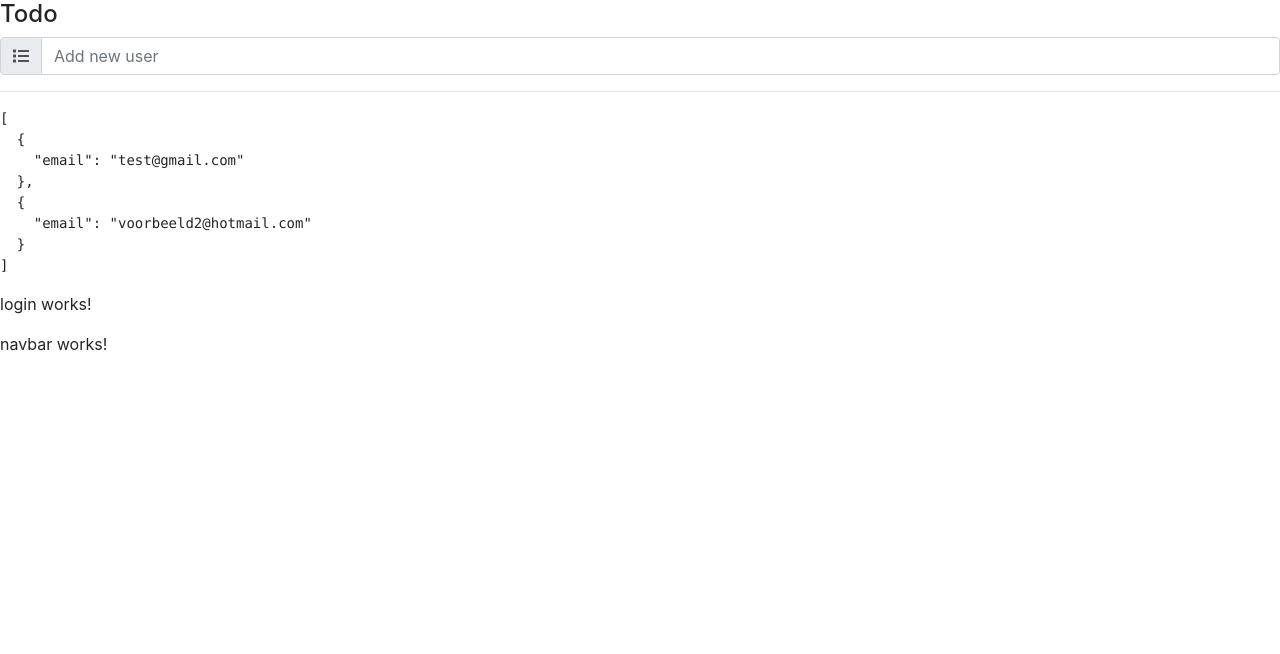
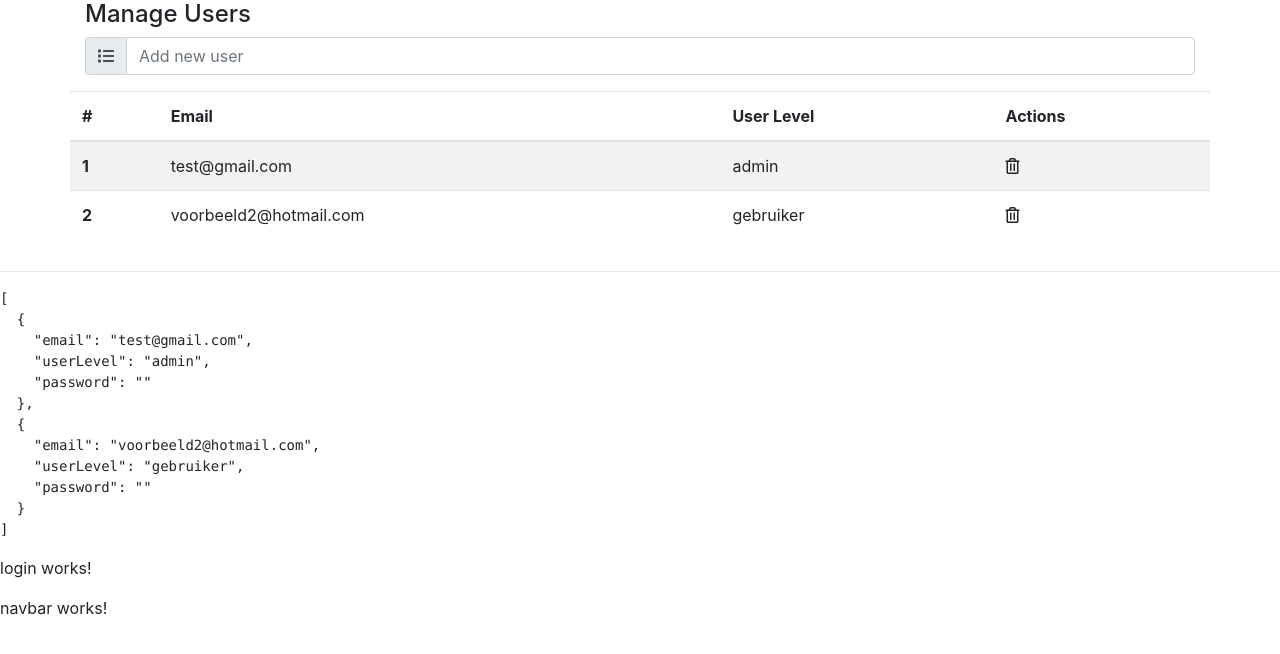
Before and after one commit to DylanVernelen/javaChallenge, an Angular app in the folder frontend/: page / in a window 1280 px wide. Shown: the top 654 px of the page. Built offline with nearby package versions, Linux system fonts and the light colour scheme.

Commit message:
demo manage users

```diff
--- a/frontend/src/app/interfaces/users.ts
+++ b/frontend/src/app/interfaces/users.ts
@@ -1,3 +1,5 @@
 export class Users {
   email: string;
+  userLevel: string;
+  password: string;
 }
--- a/frontend/src/app/manage-users/manage-users.component.html
+++ b/frontend/src/app/manage-users/manage-users.component.html
@@ -1,4 +1,5 @@
-<h4>Todo</h4>
+<div class="container">
+  <h4>Manage Users</h4>
   <div class="input-group mb-3">
     <div class="input-group-prepend">
       <div class="input-group-text"><span class="fas fa-list"></span></div>
@@ -7,5 +8,24 @@
            #i
            (keyup.enter)="addUser(i.value); i.value=''">
   </div>
+  <div class="row">
+    <table class="table table-striped">
+      <thead>
+      <tr>
+        <th scope="col">#</th>
+        <th scope="col">Email</th>
+        <th scope="col">User Level</th>
+        <th scope="col">Actions</th>
+      </tr>
+      </thead>
+      <tbody>
+        <tr app-user-item
+            *ngFor="let user of userList; let i = index"
+            [item]="user"
+            [index]="i"></tr>
+      </tbody>
+    </table>
+  </div>
+</div>
 <hr>
 <pre>{{ userList | json }}</pre>
--- a/frontend/src/app/manage-users/manage-users.component.ts
+++ b/frontend/src/app/manage-users/manage-users.component.ts
@@ -19,7 +19,7 @@ export class ManageUsersComponent implements OnInit {
 
   addUser(user: string){
     if(user.trim() != ""){
-      const newUser = { email: user.trim()}
+      const newUser = { email: user.trim(), password: "", userLevel: "gebruiker"}
       this.manageUsersService.createUser(newUser);
     }
   }
--- a/frontend/src/app/manage-users/app.module.ts
+++ b/frontend/src/app/manage-users/manage-users.module.ts
@@ -16,4 +16,4 @@ import {ManageUsersComponent} from "./manage-users.component";
   declarations: [ManageUsersComponent, UserItemComponent],
   providers: [ManageUsersService]
 })
-export class AppModule { }
+export class ManageUsersModule { }
--- a/frontend/src/app/manage-users/user-item/user-item.component.html
+++ b/frontend/src/app/manage-users/user-item/user-item.component.html
@@ -1,3 +1,8 @@
-<p>
-  user-item works!
-</p>
+
+<th scope="row">{{ index + 1}}</th>
+<td>{{ item.email }}</td>
+<td>{{ item.userLevel }}</td>
+<td>
+  <i class="far fa-trash-alt"
+     (click)="deleteUser()"></i>
+</td>
--- a/frontend/src/app/manage-users/user-item/user-item.component.ts
+++ b/frontend/src/app/manage-users/user-item/user-item.component.ts
@@ -1,15 +1,31 @@
-import { Component, OnInit } from '@angular/core';
+import {Component, Input, OnInit} from '@angular/core';
+import {Users} from "../../interfaces/users";
+import {ManageUsersService} from "../../services/manage-users.service";
 
 @Component({
-  selector: 'app-user-item',
+  selector: '[app-user-item]',
   templateUrl: './user-item.component.html',
   styleUrls: ['./user-item.component.scss']
 })
 export class UserItemComponent implements OnInit {
 
-  constructor() { }
+  @Input() item: Users;
+  @Input() index: number;
+  hideInputField = true;
+
+  constructor(private manageUsersService: ManageUsersService) { }
 
   ngOnInit() {
   }
 
+  updateUser() {
+    this.manageUsersService.updateUser(this.item, this.index);
+    this.hideInputField = true;
+  }
+
+
+  deleteUser() {
+    this.manageUsersService.deleteUser(this.index);
+  }
+
 }
--- a/frontend/src/app/services/manage-users.service.ts
+++ b/frontend/src/app/services/manage-users.service.ts
@@ -8,8 +8,8 @@ export class ManageUsersService {
 
   //userList voorlopig dummy items
   userList: Users[] = [
-    {email: "test@gmail.com"},
-    {email: "voorbeeld2@hotmail.com"}
+    {email: "test@gmail.com", userLevel: "admin", password: ""},
+    {email: "voorbeeld2@hotmail.com",  userLevel: "gebruiker", password: ""}
   ];
 
   constructor() {
```
Also changed, not shown: frontend/src/app/app.module.ts (+8 -1 lines). Lines whose indentation alone changed are shown as unchanged.
